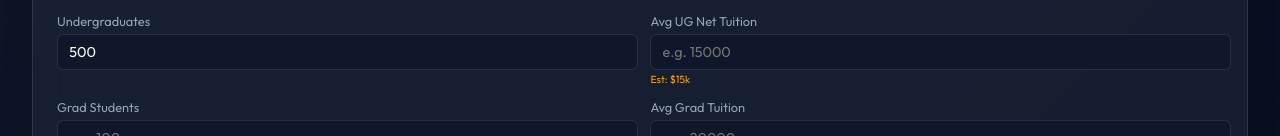
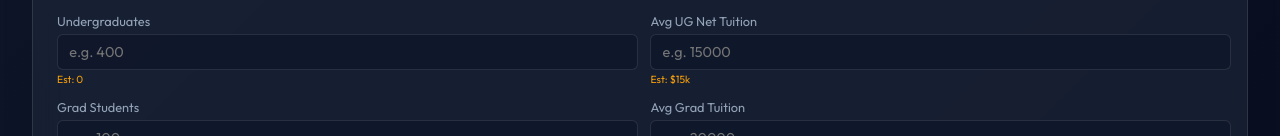
Before and after one commit to professorgeorge/college-sustainability, a plain HTML site: page index.html in a window 1280 px wide. Shown: the part 575-711 px from the top of the page. Drawn offline with Linux system fonts and the light colour scheme.

Commit message:
Update index.html

```diff
--- a/index.html
+++ b/index.html
@@ -1295,9 +1295,7 @@
             let advEsg = [];
 
             // --- FINANCE ---
-            let parsedUG = parseFloat(els.ugStudents.value);
-            d.ugStudents = isNaN(parsedUG) ? 500 : parsedUG;
-            if (isNaN(parsedUG)) els.ugStudents.value = 500;
+            d.ugStudents = extractVal(els.ugStudents, tips.ugStudents, 0, "0", advFin, null);
 
             d.gradStudents = extractVal(els.gradStudents, tips.gradStudents, 0, "0", advFin, null);
             let totalStudents = d.ugStudents + d.gradStudents;
```
